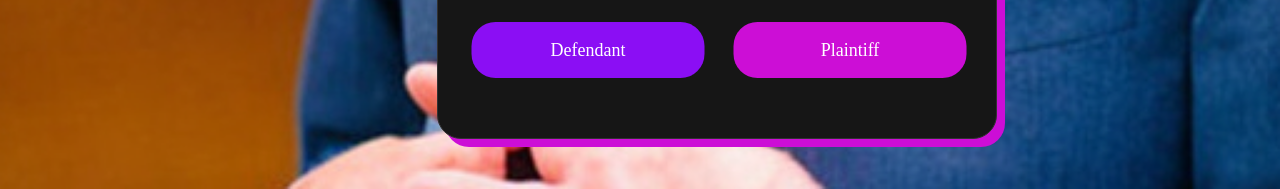
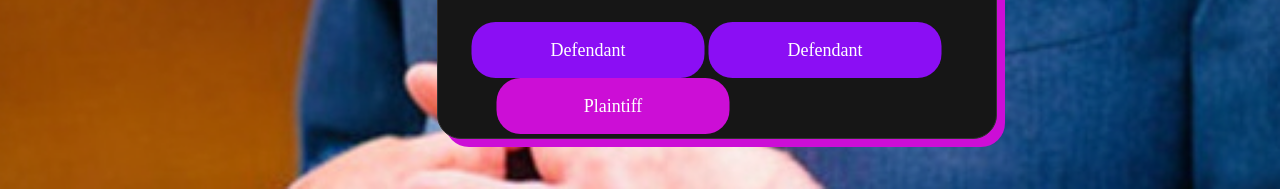
Before and after one commit to aalfaropizana/NLegal-Landing, a plain HTML site: page index.html in a window 1280 px wide. Shown: the part 611-800 px from the top of the page. Drawn offline with Linux system fonts and the light colour scheme.

Commit message:
Update index.html

```diff
--- a/index.html
+++ b/index.html
@@ -157,17 +157,17 @@ html, body {
 
 <div class="card-purple"></div>
 <div class="card">
-<!-- Button
+<!-- Button-->
 <a href="defendant.html">
   <button class="button">Defendant</button>
-</a> -->
- <button class="button">Defendant</button>
-<!-- Button
+</a>
+<!-- Button-->
+ <button class="button">Defendant</button>-->
+<!-- Button -->
 <a href="contract-input.html">
     <button class="button-Plaintiff">Plaintiff</button>
-  </a>-->
- <button class="button-Plaintiff">Plaintiff</button>
-<!-- <button class="button-Plaintiff">Plaintiff</button>-->
+  </a>
+<!-- <button class="button-Plaintiff">Plaintiff</button> -->
 <div class="card-purple-logo">
 <img src="./images/logo-zoomin.jpg" alt="Picture"></div>
 
```
